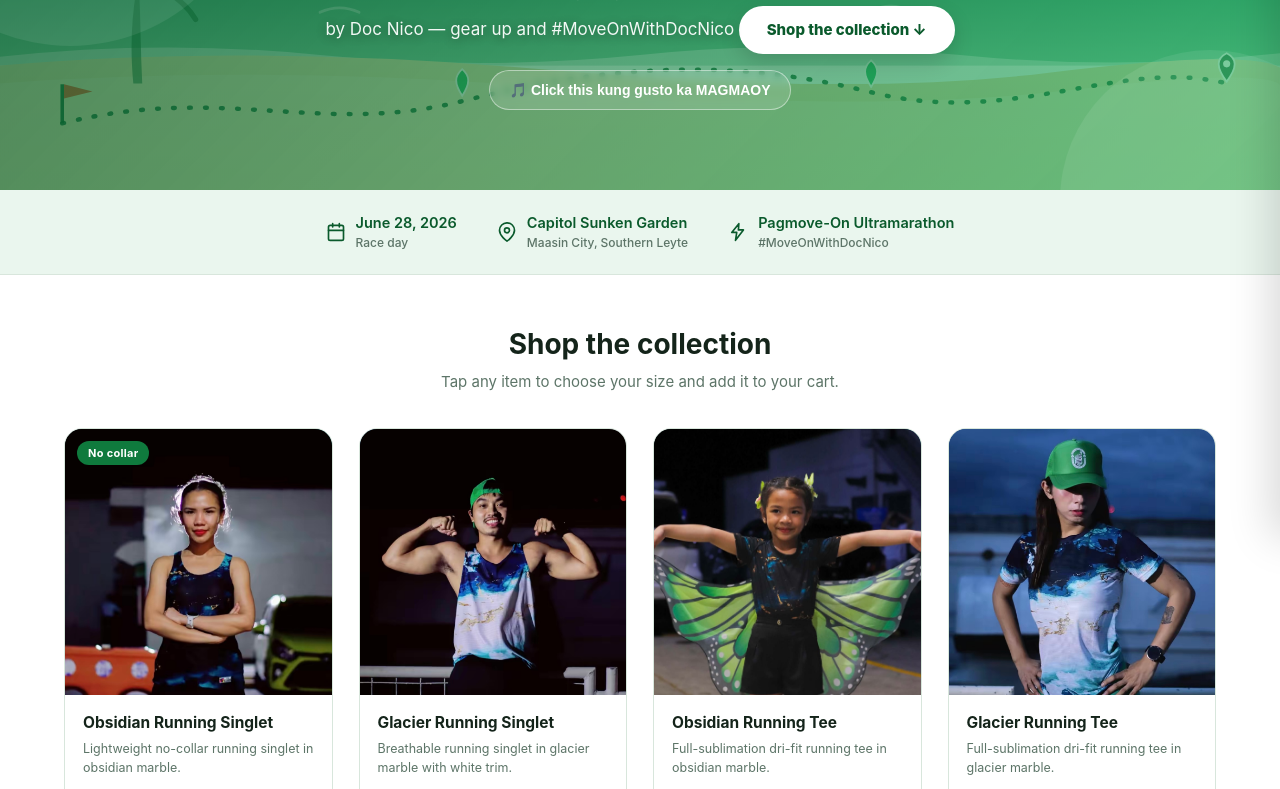
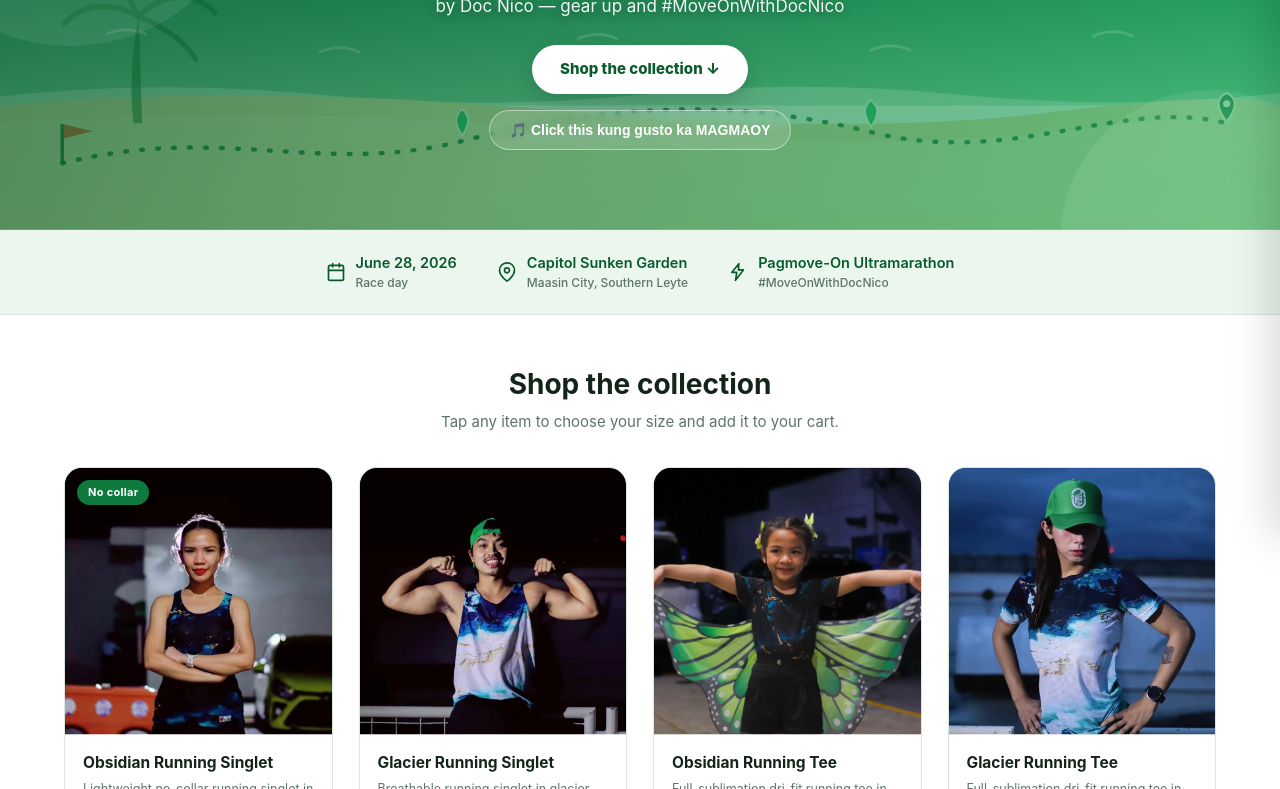
Before and after one commit to omaralcos2001/pagmugna-nico-merch, a website: page index.html in a window 1280 px wide. Shown: the part 263-1052 px from the top of the page. Drawn offline with nearby package versions, Linux system fonts and the light colour scheme.

Commit message:
Move Shop button below tagline

```diff
--- a/index.html
+++ b/index.html
@@ -386,7 +386,7 @@
     <div class="hero-inner">
       <span class="pill">Southern Leyte Pagmugna Ultramarathon · Parody Store</span>
       <h1>PAGMOVE-ON MERCH</h1>
-      <p class="tagline" tabindex="0"><span class="sticker-pop"><img src="assets/sticker.png" alt="Doc Nico" /></span>by Doc Nico — gear up and #MoveOnWithDocNico</p>
+      <p><span class="tagline" tabindex="0"><span class="sticker-pop"><img src="assets/sticker.png" alt="Doc Nico" /></span>by Doc Nico — gear up and #MoveOnWithDocNico</span></p>
       <a class="cta" href="#shop">Shop the collection ↓</a>
       <div>
         <button class="music-btn" id="musicBtn" onclick="toggleSong()">
```
